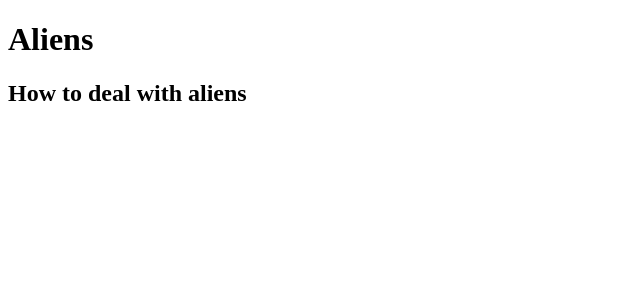
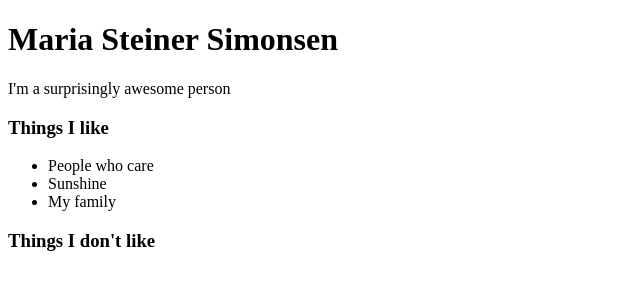
Before and after one commit to msimonsen/msimonsen.github.io, a plain HTML site: page Index.html in a window 1280 px wide. Shown: the whole page, without its empty margins (0-640 px from the left). Drawn offline with Linux system fonts and the light colour scheme.

Commit message:
change to my webpage

```diff
--- a/Index.html
+++ b/Index.html
@@ -1,10 +1,20 @@
 <!DOCTYPE html>
 <html>
-<head>
-	<title></title>
-</head>
-<body>
-	<h1>Aliens</h1>
-	<h2>How to deal with aliens</h2>
-</body>
+	<head>
+		<title>Maria</title>
+		<link rel="stylesheet" type="text/css" href="first_site.css">
+	</head>
+	<body>
+		<h1>Maria Steiner Simonsen</h1>
+		<p>I'm a surprisingly awesome person</p>
+
+		<h3>Things I like</h2>
+		<ul>
+			<li>People who care</li>
+			<li>Sunshine</li>
+			<li>My family</li>
+		</ul>
+
+		<h3>Things I don't like</h3>
+	</body>
 </html>
```
